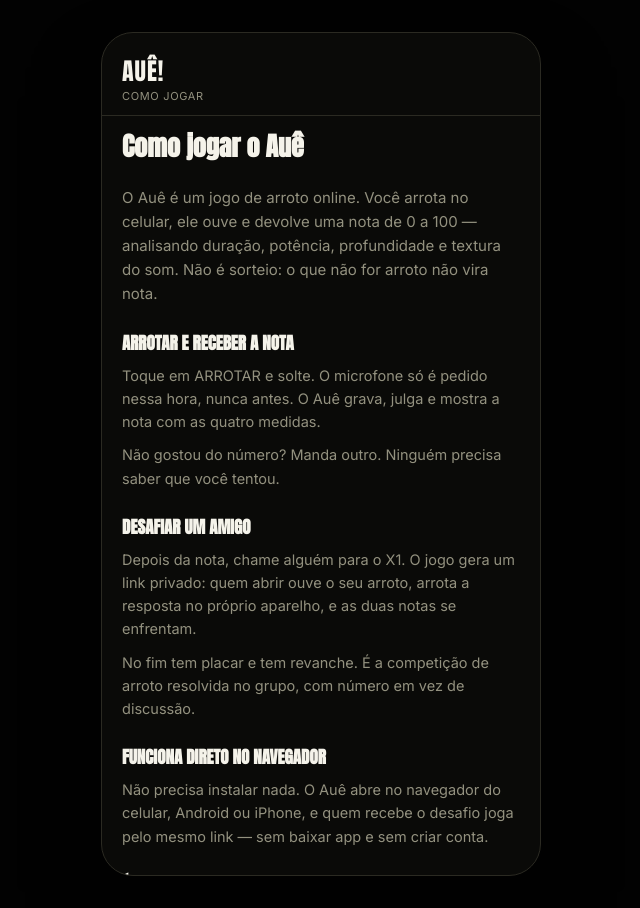
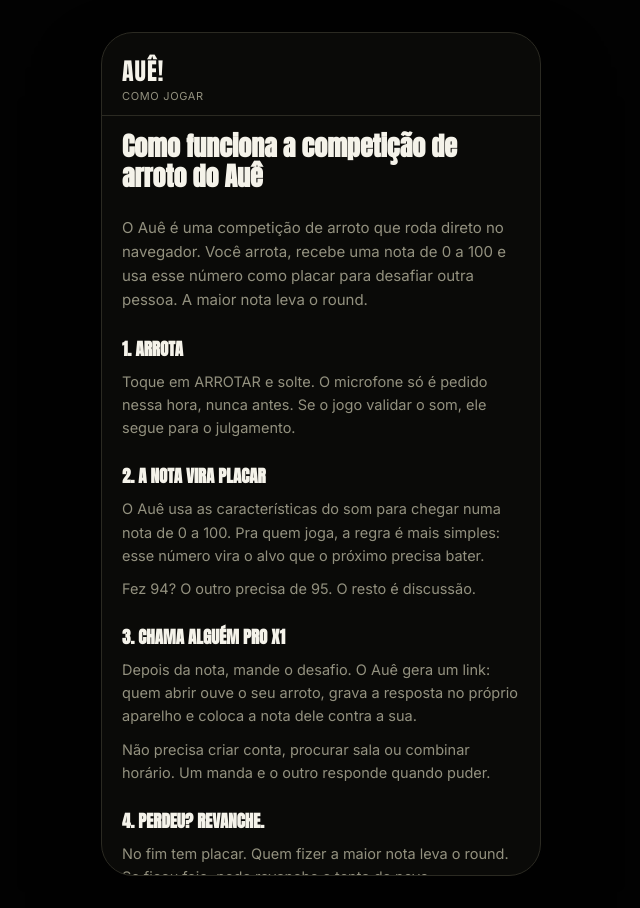
Before and after one commit to gmmattey/aue, a React (Vite) app: page /como-jogar in a window 1280 px wide. Shown: the whole page, without its empty margins (319-959 px from the left). Built offline with nearby package versions, Linux system fonts and the light colour scheme; no server answers.

Commit message:
copy: trata nota como placar na página como jogar

```diff
--- a/src/features/publico/ComoJogar.tsx
+++ b/src/features/publico/ComoJogar.tsx
@@ -36,54 +36,61 @@ export const ComoJogar: React.FC = () => (
         margin: 0,
       }}
     >
-      Como jogar o Auê
+      Como funciona a competição de arroto do Auê
     </h1>
 
     <p style={{ fontSize: 15, lineHeight: 1.6, color: 'var(--muted)', margin: 0 }}>
-      O Auê é um jogo de arroto online. Você arrota no celular, ele ouve e
-      devolve uma nota de 0 a 100 — analisando duração, potência, profundidade e
-      textura do som. Não é sorteio: o que não for arroto não vira nota.
+      O Auê é uma competição de arroto que roda direto no navegador. Você
+      arrota, recebe uma nota de 0 a 100 e usa esse número como placar para
+      desafiar outra pessoa. A maior nota leva o round.
     </p>
 
-    <Secao titulo="Arrotar e receber a nota">
+    <Secao titulo="1. Arrota">
       <p>
         Toque em ARROTAR e solte. O microfone só é pedido nessa hora, nunca
-        antes. O Auê grava, julga e mostra a nota com as quatro medidas.
-      </p>
-      <p>Não gostou do número? Manda outro. Ninguém precisa saber que você tentou.</p>
-    </Secao>
-
-    <Secao titulo="Desafiar um amigo">
-      <p>
-        Depois da nota, chame alguém para o X1. O jogo gera um link privado:
-        quem abrir ouve o seu arroto, arrota a resposta no próprio aparelho, e
-        as duas notas se enfrentam.
-      </p>
-      <p>
-        No fim tem placar e tem revanche. É a competição de arroto resolvida no
-        grupo, com número em vez de discussão.
+        antes. Se o jogo validar o som, ele segue para o julgamento.
       </p>
     </Secao>
 
-    <Secao titulo="Funciona direto no navegador">
+    <Secao titulo="2. A nota vira placar">
       <p>
-        Não precisa instalar nada. O Auê abre no navegador do celular, Android
-        ou iPhone, e quem recebe o desafio joga pelo mesmo link — sem baixar app
-        e sem criar conta.
+        O Auê usa as características do som para chegar numa nota de 0 a 100.
+        Pra quem joga, a regra é mais simples: esse número vira o alvo que o
+        próximo precisa bater.
+      </p>
+      <p>Fez 94? O outro precisa de 95. O resto é discussão.</p>
+    </Secao>
+
+    <Secao titulo="3. Chama alguém pro X1">
+      <p>
+        Depois da nota, mande o desafio. O Auê gera um link: quem abrir ouve o
+        seu arroto, grava a resposta no próprio aparelho e coloca a nota dele
+        contra a sua.
+      </p>
+      <p>
+        Não precisa criar conta, procurar sala ou combinar horário. Um manda e
+        o outro responde quando puder.
       </p>
     </Secao>
 
-    <Secao titulo="É de graça">
+    <Secao titulo="4. Perdeu? Revanche.">
       <p>
-        Jogar não custa nada: sem assinatura, sem moeda dentro do jogo, sem
-        cadastro. Lá fora chamam esse tipo de jogo de <em>burp game</em>; aqui é
-        só o Auê.
+        No fim tem placar. Quem fizer a maior nota leva o round. Se ficou feio,
+        pede revanche e tenta de novo.
+      </p>
+    </Secao>
+
+    <Secao titulo="Direto no navegador e de graça">
+      <p>
+        O Auê abre no navegador do celular, Android ou iPhone. Quem recebe o
+        desafio joga pelo mesmo link — sem baixar app, sem assinatura, sem moeda
+        dentro do jogo e sem cadastro na frente.
       </p>
     </Secao>
 
     <div style={{ display: 'flex', flexDirection: 'column', gap: 'var(--space-3)' }}>
       <Link to="/" className="btn btn-primary">
-        Arrotar agora
+        Entrar na competição
       </Link>
       <Link to="/privacidade" style={{ color: 'var(--accent)', fontSize: 14 }}>
         O que o Auê faz com o seu áudio
```
